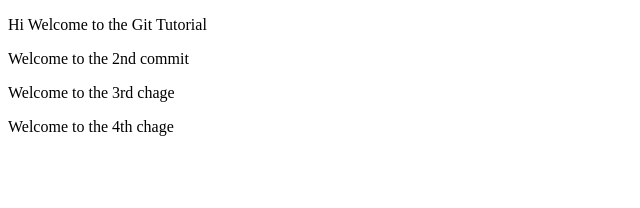
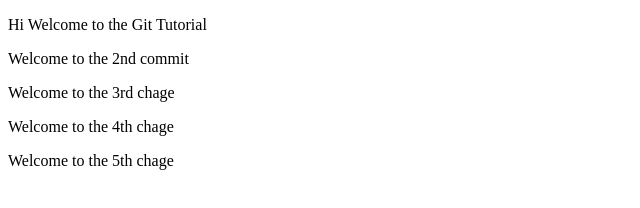
Before and after one commit to bisoyibadri-collab/athena, a plain HTML site: page index.html in a window 1280 px wide. Shown: the whole page, without its empty margins (0-640 px from the left). Drawn offline with Linux system fonts and the light colour scheme.

Commit message:
5th commit

```diff
--- a/index.html
+++ b/index.html
@@ -11,5 +11,6 @@
     <p>Welcome to the 2nd commit</p>
     <p>Welcome to the 3rd chage</p>
     <p>Welcome to the 4th chage</p>
+    <p>Welcome to the 5th chage</p>
 </body>
 </html>
```
